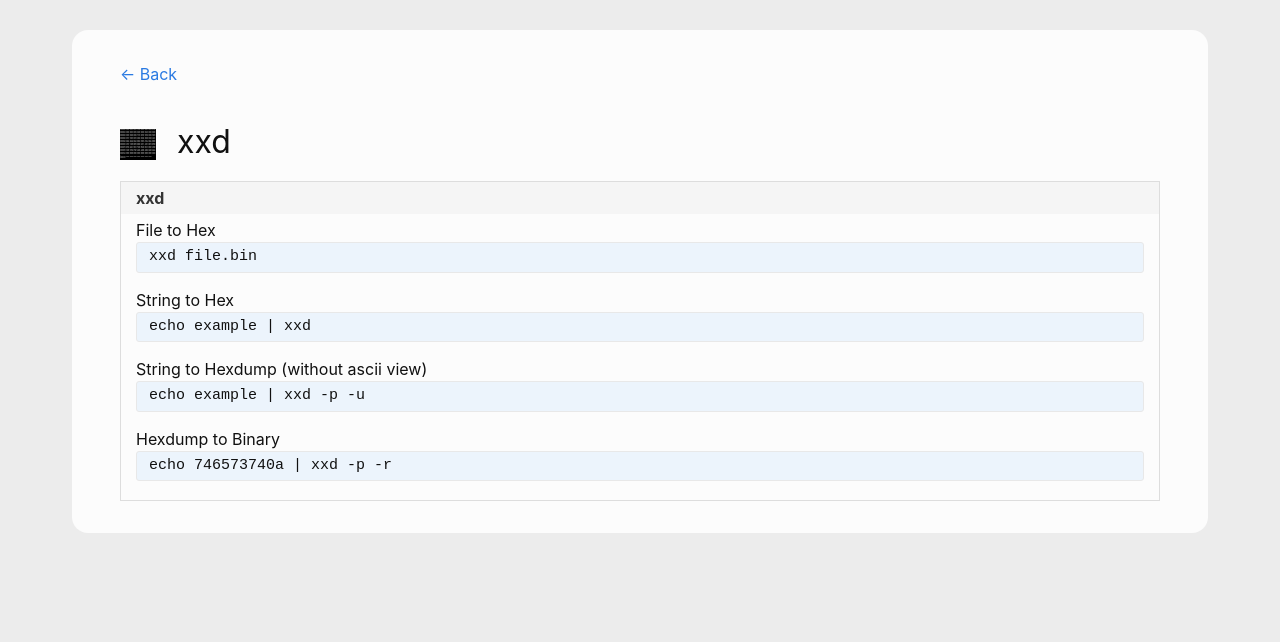
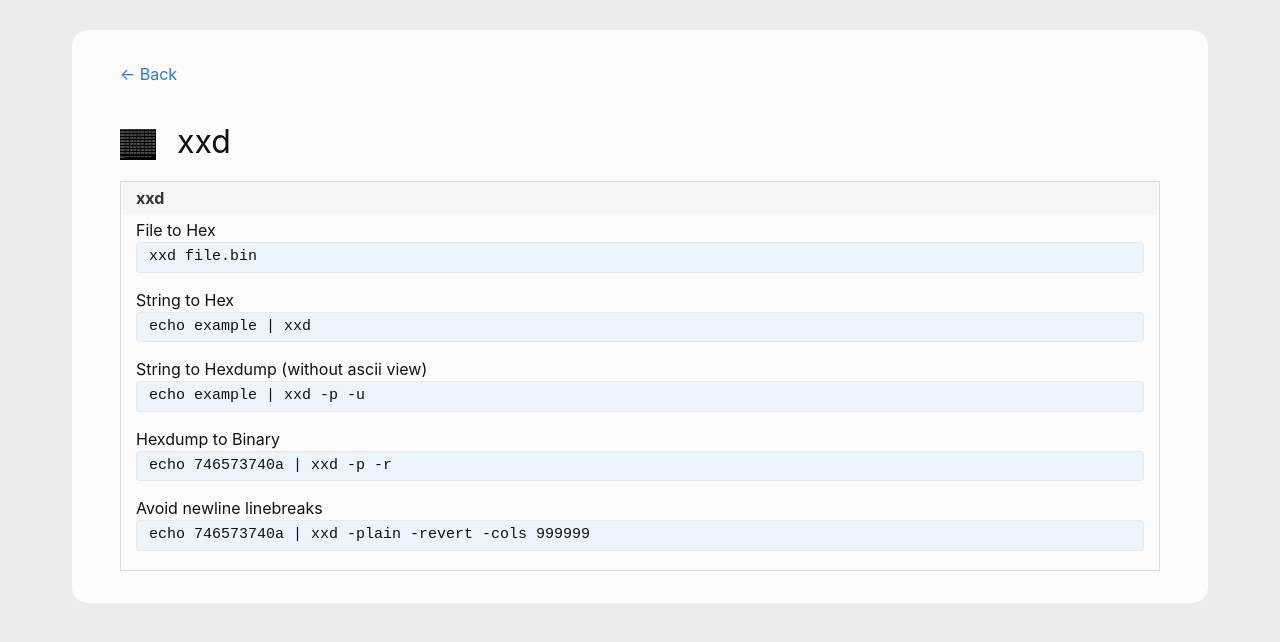
Before and after one commit to andreas-mausch/cheatsheets, a Jekyll site: the page built from _cheatsheets/xxd.md, in a window 1280 px wide. Shown: the top 642 px of the page. Built offline with Jekyll 4.4.1, drawn with Linux system fonts in a browser that asks for light colours.

Commit message:
xxd: Avoid line breaks
https://unix.stackexchange.com/questions/218514/xxd-output-without-line-breaks

```diff
--- a/_cheatsheets/xxd.md
+++ b/_cheatsheets/xxd.md
@@ -9,4 +9,5 @@ section:
       String to Hex: echo example | xxd
       String to Hexdump (without ascii view): echo example | xxd -p -u
       Hexdump to Binary: echo 746573740a | xxd -p -r
+      Avoid newline linebreaks: echo 746573740a | xxd -plain -revert -cols 999999
 ---
```
